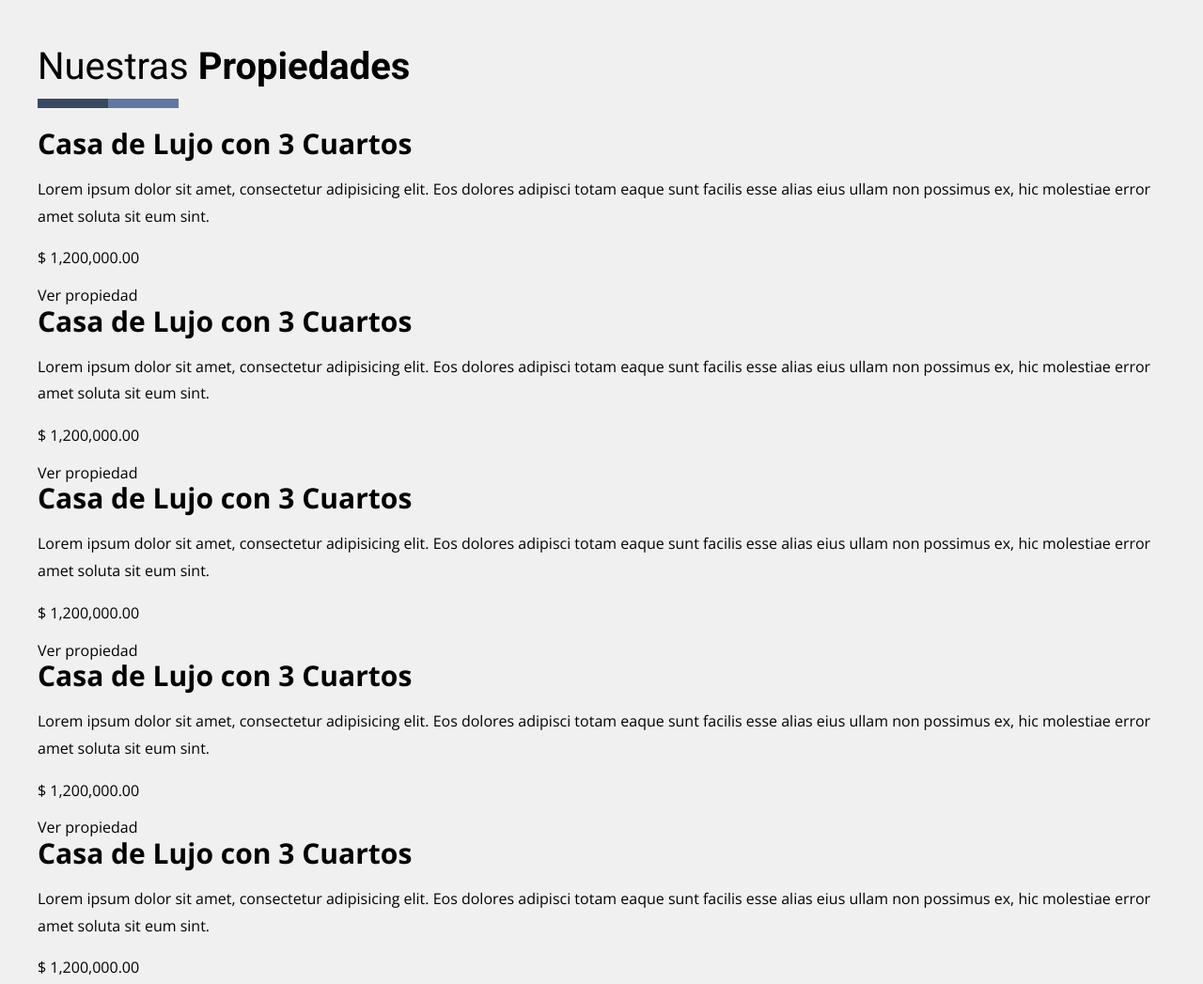
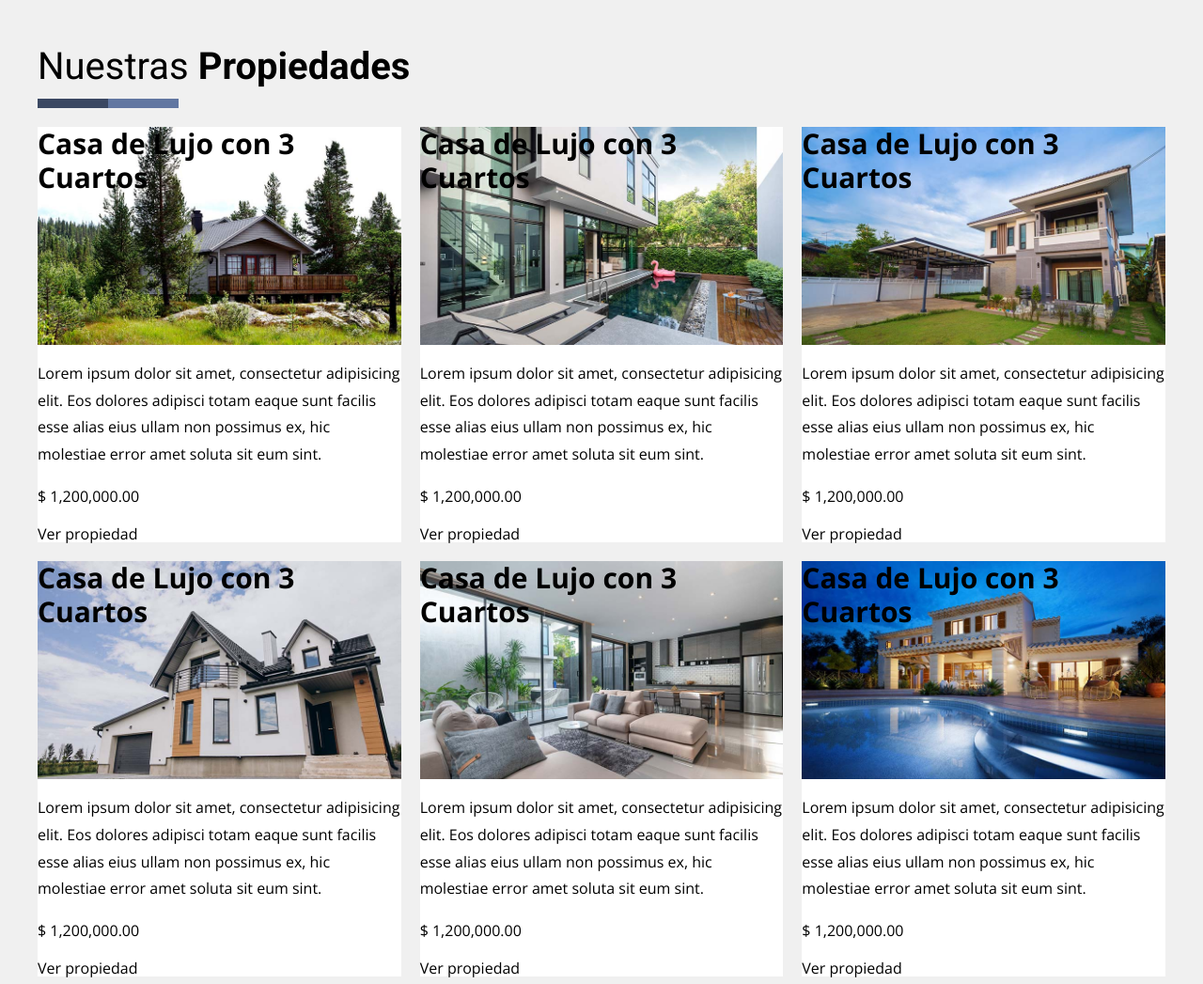
Before and after one commit to Naibaf93/Real-State, a website: page index.html in a window 1280 px wide. Shown: the part 661-1708 px from the top of the page at 94% size. Drawn offline with nearby package versions, Linux system fonts and the light colour scheme.

Commit message:
creando un ciclo for para agregar las imagenes

```diff
--- a/src/scss/ui/contenido/_propiedades.scss
+++ b/src/scss/ui/contenido/_propiedades.scss
@@ -10,4 +10,30 @@
     &__heading {
         @include m.heading;
     }
+
+    &__grid {
+        @include m.grid(1, 2rem);
+        @include m.tablet {
+            @include m.grid(3, 2rem);
+        }
+    }
 }
+
+.propiedad {
+    background-color: v.$blanco;
+
+    &__imagen {
+        aspect-ratio: 10 / 6;
+        background-size: cover;
+    }
+
+    /* CICLO FOR PARA AHORRAR LINEAS AL AGREGAR LAS IMAGENES */
+
+    @for $i from 1 through 6 {
+        $imagen: '../img/propiedad_' + $i + '.jpg';
+
+        &:nth-child(#{$i}) &__imagen {
+            background-image: url($imagen);
+        }
+    }
+}
```
Also changed, not shown: build/css/app.css, 1 other file.
